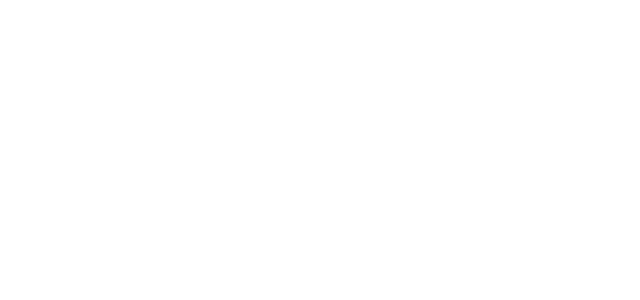
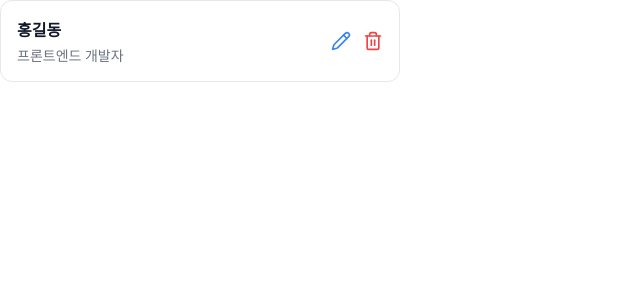
Before and after one commit to begojara99/components-box, a React (Create React App) app: page /user-card in a window 1280 px wide. Before the commit this address had no page. Shown: the top 300 px of the page, without its empty margins (0-640 px from the left). Built offline with nearby package versions, Linux system fonts and the light colour scheme.

Commit message:
[COMPONENTS] ActionCard Organism 컴포넌트 구현 #21

```diff
--- a/src/App.tsx
+++ b/src/App.tsx
@@ -11,6 +11,7 @@
 import TestProductCard from "./Display/TestProductCard.display";
 import TestProfileCard from "./Display/TestProfileCard.display";
 import DashboardStat from "./Display/DashboardStat.display";
+import UserCardSection from "./Display/UserCardSection.display";
 
 const Root = styled.div`
   position: absolute;
@@ -35,6 +36,7 @@
         <Route path="/product-card" element={<TestProductCard />} />
         <Route path="/profile-card" element={<TestProfileCard />} />
         <Route path="/dashboard-stat-card" element={<DashboardStat />} />
+        <Route path="/user-card" element={<UserCardSection />} />
       </Routes>
     </Root>
   );
--- /dev/null
+++ b/src/Display/UserCardSection.display.tsx
@@ -0,0 +1,22 @@
+import { ActionCard } from "../components/organisms/cards/actionCard";
+
+export default function UserCardSection() {
+  const handleEdit = () => {
+    alert("편집 클릭!");
+  };
+
+  const handleDelete = () => {
+    alert("삭제 클릭!");
+  };
+
+  return (
+    <div style={{ maxWidth: 400 }}>
+      <ActionCard
+        title="홍길동"
+        description="프론트엔드 개발자"
+        onEdit={handleEdit}
+        onDelete={handleDelete}
+      />
+    </div>
+  );
+}
--- /dev/null
+++ b/src/components/organisms/cards/actionCard/AtionCard.tsx
@@ -0,0 +1,70 @@
+import styled from "styled-components";
+import { IconWrapper } from "../../../atoms/icon/IconWrapper";
+import { Pencil, Trash2 } from "lucide-react";
+
+interface ActionCardProps {
+  title: string;
+  description?: string;
+  onEdit?: () => void;
+  onDelete?: () => void;
+}
+
+const CardContainer = styled.div`
+  padding: 16px;
+  border: 1px solid #e5e7eb;
+  border-radius: 12px;
+  background-color: #ffffff;
+  display: flex;
+  justify-content: space-between;
+  align-items: center;
+`;
+
+const TextContainer = styled.div`
+  display: flex;
+  flex-direction: column;
+`;
+
+const Title = styled.span`
+  font-size: 16px;
+  font-weight: 600;
+  color: #111827;
+`;
+
+const Description = styled.span`
+  font-size: 14px;
+  color: #6b7280;
+  margin-top: 4px;
+`;
+
+const Actions = styled.div`
+  display: flex;
+  gap: 12px;
+`;
+
+export const ActionCard = ({
+  title,
+  description,
+  onEdit,
+  onDelete,
+}: ActionCardProps) => {
+  return (
+    <CardContainer>
+      <TextContainer>
+        <Title>{title}</Title>
+        {description && <Description>{description}</Description>}
+      </TextContainer>
+      <Actions>
+        {onEdit && (
+          <IconWrapper size={20} color="#3b82f6">
+            <Pencil onClick={onEdit} style={{ cursor: "pointer" }} />
+          </IconWrapper>
+        )}
+        {onDelete && (
+          <IconWrapper size={20} color="#ef4444">
+            <Trash2 onClick={onDelete} style={{ cursor: "pointer" }} />
+          </IconWrapper>
+        )}
+      </Actions>
+    </CardContainer>
+  );
+};
--- /dev/null
+++ b/src/components/organisms/cards/actionCard/index.ts
@@ -0,0 +1 @@
+export { ActionCard } from "./AtionCard";
```
